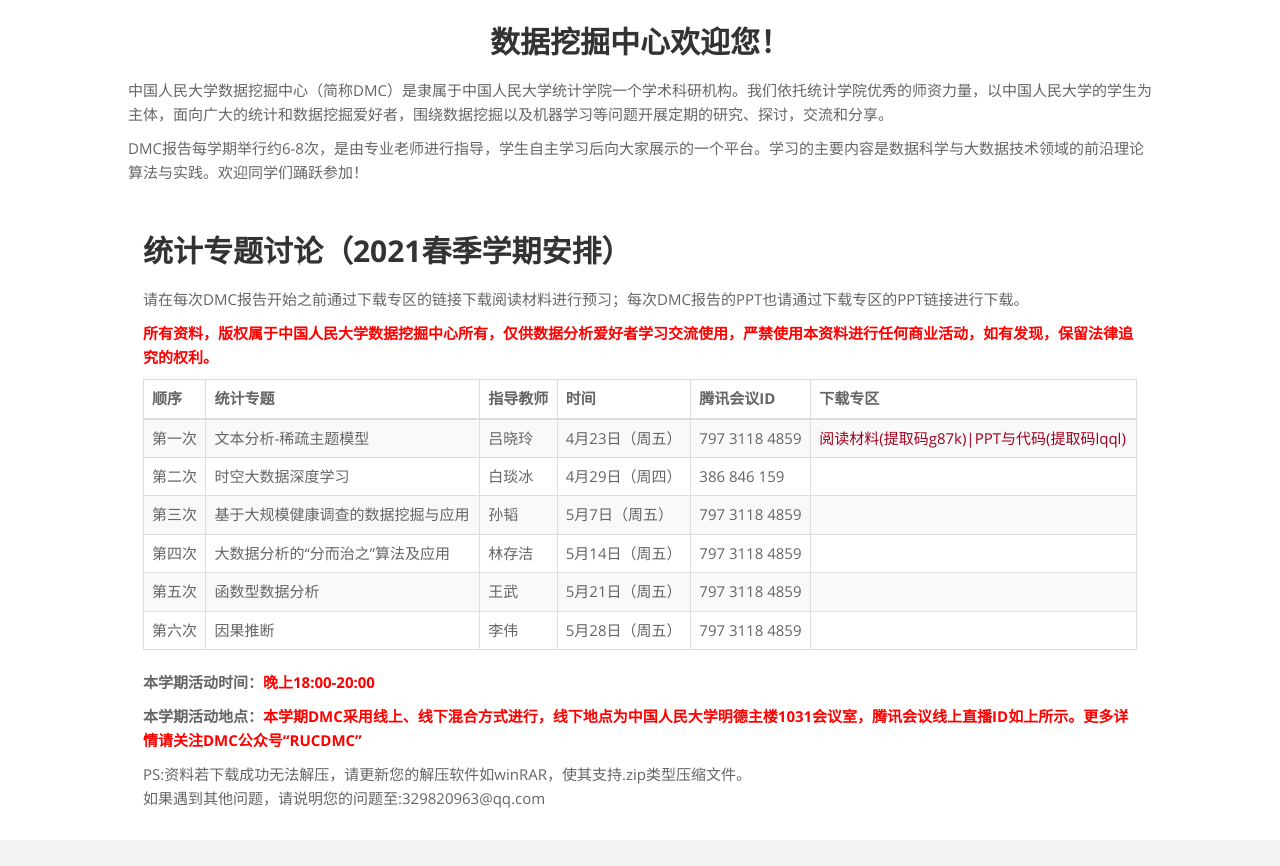
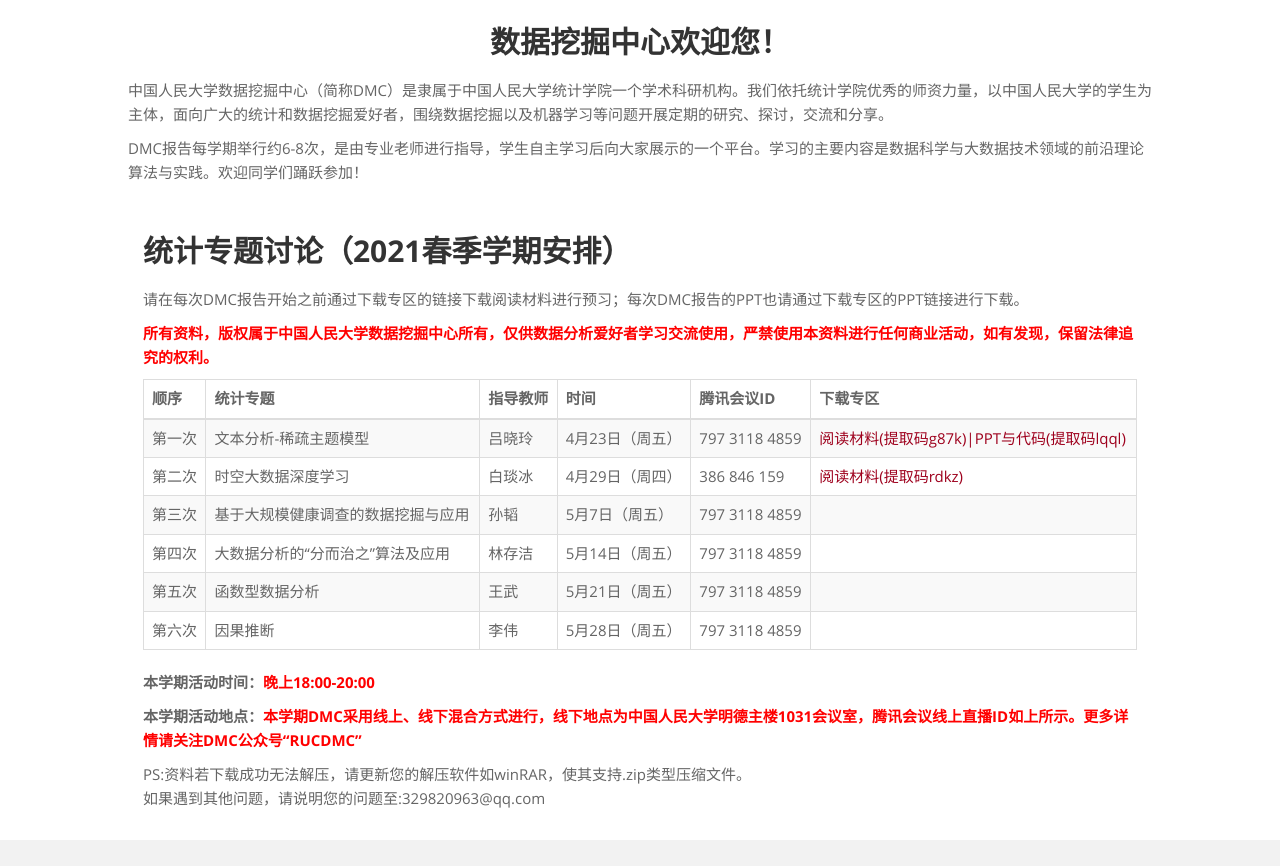
Before and after one commit to rucdmc/rucdmc.github.io, a Jekyll site: the page built from index.html, in a window 1280 px wide, cut to the strip 263-1129 px from the top of the page. Built offline with Jekyll 4.4.1, drawn with Linux system fonts in a browser that asks for light colours.

Commit message:
Update index.html

```diff
--- a/index.html
+++ b/index.html
@@ -110,7 +110,7 @@ layout: default
             <td>白琰冰</td>
             <td>4月29日（周四）</td>
             <td>386 846 159</td>
-            <td> </td>
+            <td><a href="https://pan.baidu.com/s/1sIC_F5vU4R6DhgwPqJbznA">阅读材料(提取码rdkz)</a></td>
         </tr>
         <tr>
             <td>第三次</td>
```
